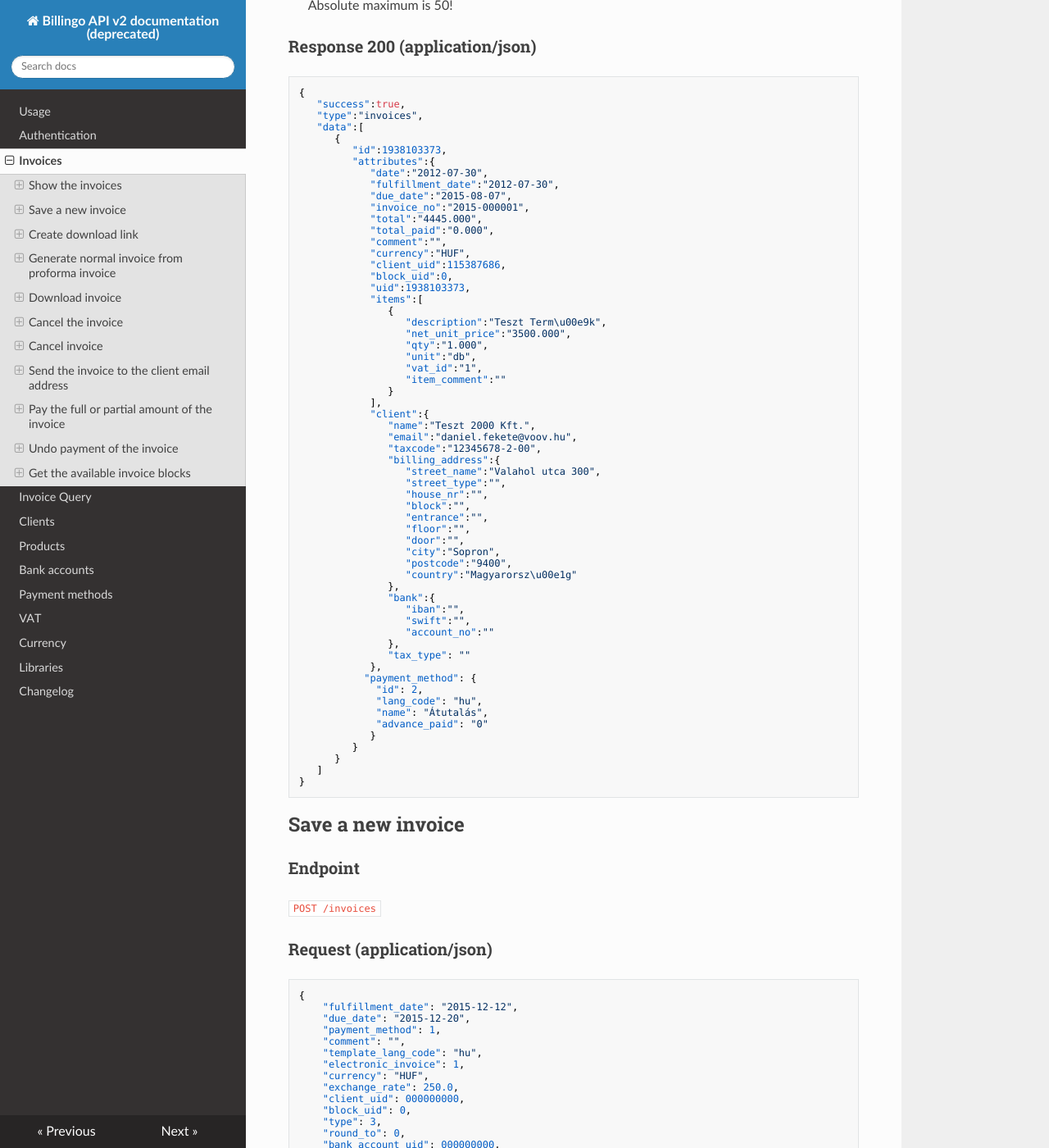
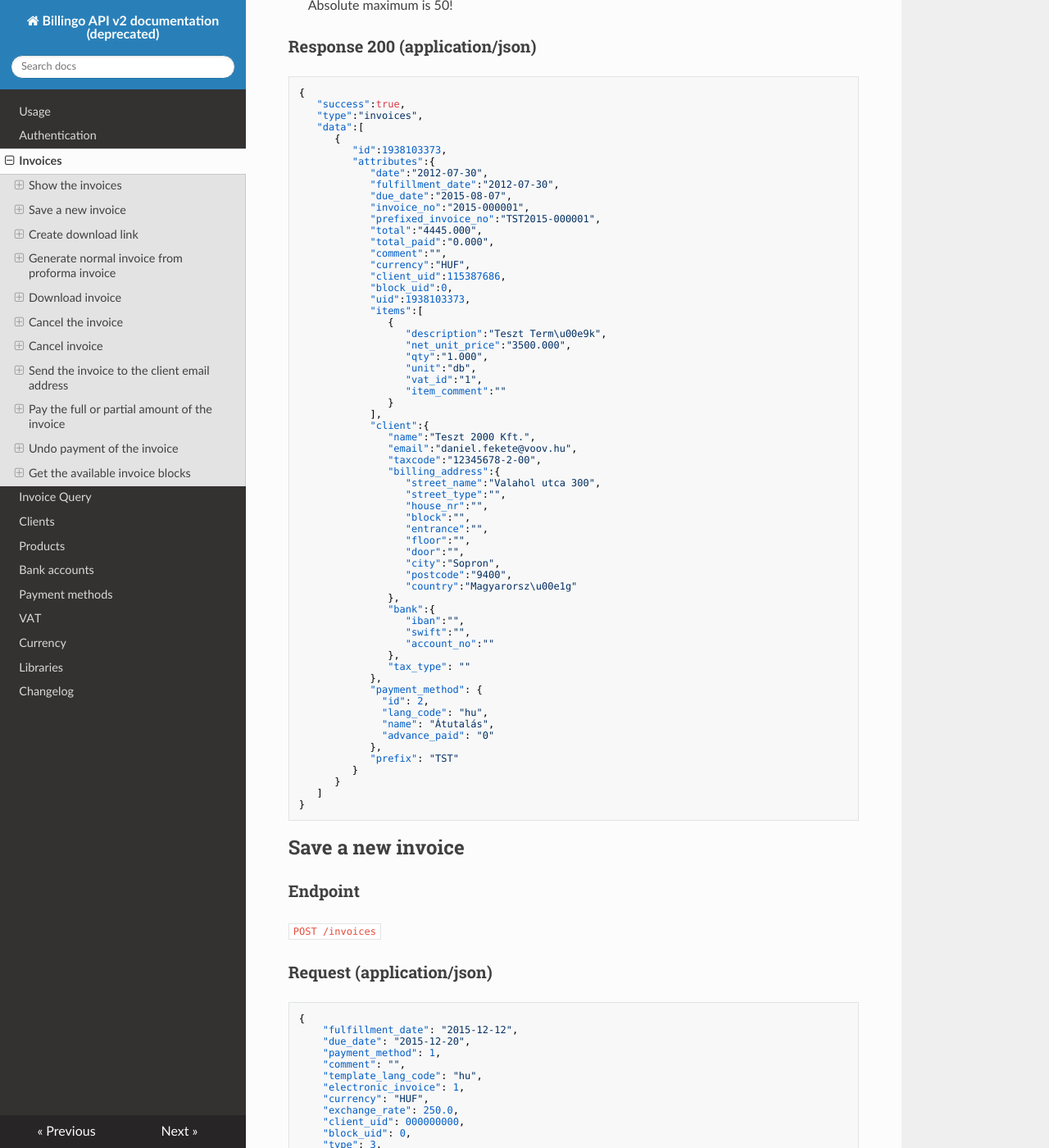
Before and after one commit to octonull/Billingo-API-docs, an MkDocs documentation site: the page built from docs/invoices.md, in a window 1280 px wide and 1400 px high, scrolled down 686 px. Shown: the whole window at 82% size. Built offline with MkDocs 1.6.1, drawn with Linux system fonts in a browser that asks for light colours; nearby versions of some CDN libraries; old or Windows-style settings are respelled for this version of MkDocs.

Commit message:
Document the prefixed_invoice_no and prefix fields in the invoices endpoint

```diff
--- a/docs/invoices.md
+++ b/docs/invoices.md
@@ -37,6 +37,7 @@ JSON schemas:
             "fulfillment_date":"2012-07-30",
             "due_date":"2015-08-07",
             "invoice_no":"2015-000001",
+            "prefixed_invoice_no":"TST2015-000001",
             "total":"4445.000",
             "total_paid":"0.000",
             "comment":"",
@@ -77,12 +78,13 @@ JSON schemas:
                },
                "tax_type": ""
             },
-           "payment_method": {
-             "id": 2,
-             "lang_code": "hu",
-             "name": "Átutalás",
-             "advance_paid": "0"
-        	}
+            "payment_method": {
+              "id": 2,
+              "lang_code": "hu",
+              "name": "Átutalás",
+              "advance_paid": "0"
+            },
+            "prefix": "TST"
          }
       }
    ]
```
Also changed, not shown: 1 other file.
